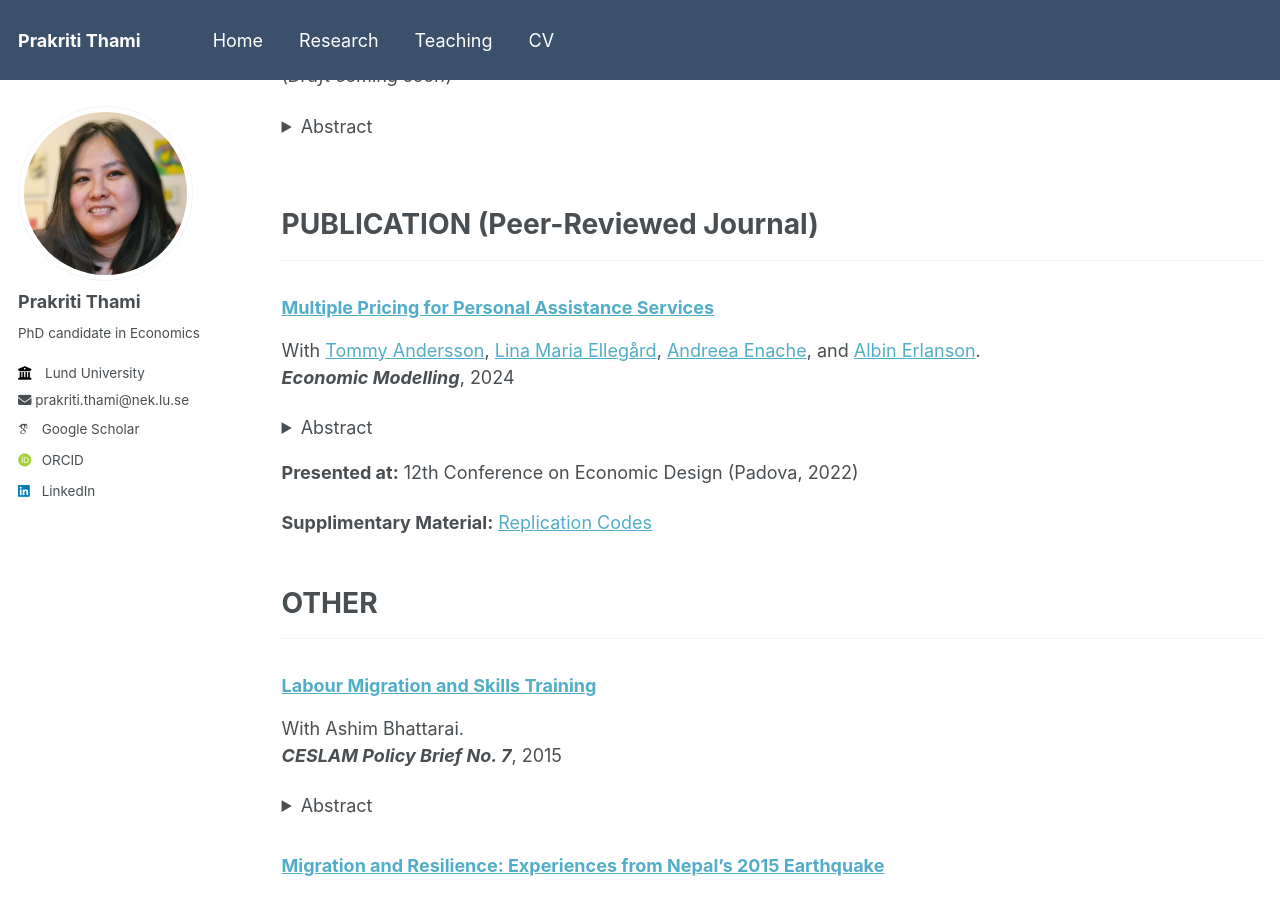
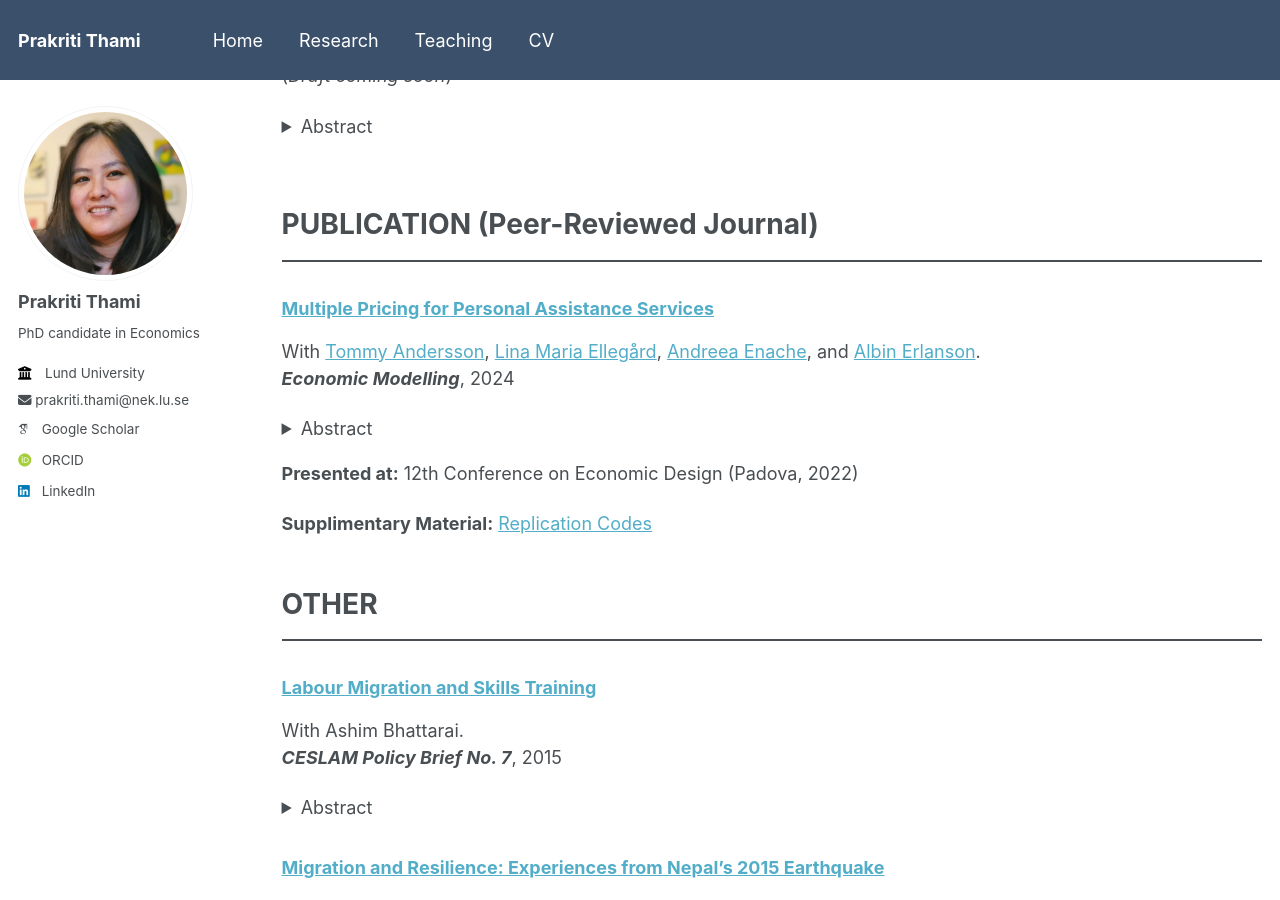
Before and after one commit to prakritithami/prakritithami.github.io, a Jekyll site: the page built from _research/papers.md, in a window 1280 px wide and 900 px high, scrolled down 420 px. Built offline with Jekyll 4.4.1, drawn with Linux system fonts in a browser that asks for light colours; some web fonts are replaced.

Commit message:
Update papers.md

```diff
--- a/_research/papers.md
+++ b/_research/papers.md
@@ -24,7 +24,8 @@ author_profile: true
 </details> <br>
 
 # PUBLICATION (Peer-Reviewed Journal)
----
+<hr style="border: 1.5px solid;">
+
 ### [Multiple Pricing for Personal Assistance Services](https://doi.org/10.1016/j.econmod.2024.106916)
 With <a href="https://sites.google.com/site/tommyanderssonlunduniversity/home" target="_blank">Tommy Andersson</a>, <a href="https://sites.google.com/site/linamariaellegaard" target="_blank">Lina Maria Ellegård</a>, <a href="https://sites.google.com/view/andreea-enache" target="_blank">Andreea Enache</a>, and <a href="https://erlanson.weebly.com/" target="_blank">Albin Erlanson</a>.
 _**Economic Modelling**_, 2024
@@ -38,7 +39,8 @@ _**Economic Modelling**_, 2024
 **Supplimentary Material:** [Replication Codes](https://data.mendeley.com/datasets/rx35j3j8nr/2) <br><br>
 
 # OTHER
----
+<hr style="border: 1.5px solid;">
+
 ### [Labour Migration and Skills Training](https://www.ceslam.org/uploads/backup/CESLAM%20Policy%20Brief%20VII_Labour%20Migration%20and%20Skills%20Training.pdf)
 With Ashim Bhattarai.<br>
 _**CESLAM Policy Brief No. 7**_, 2015
```
